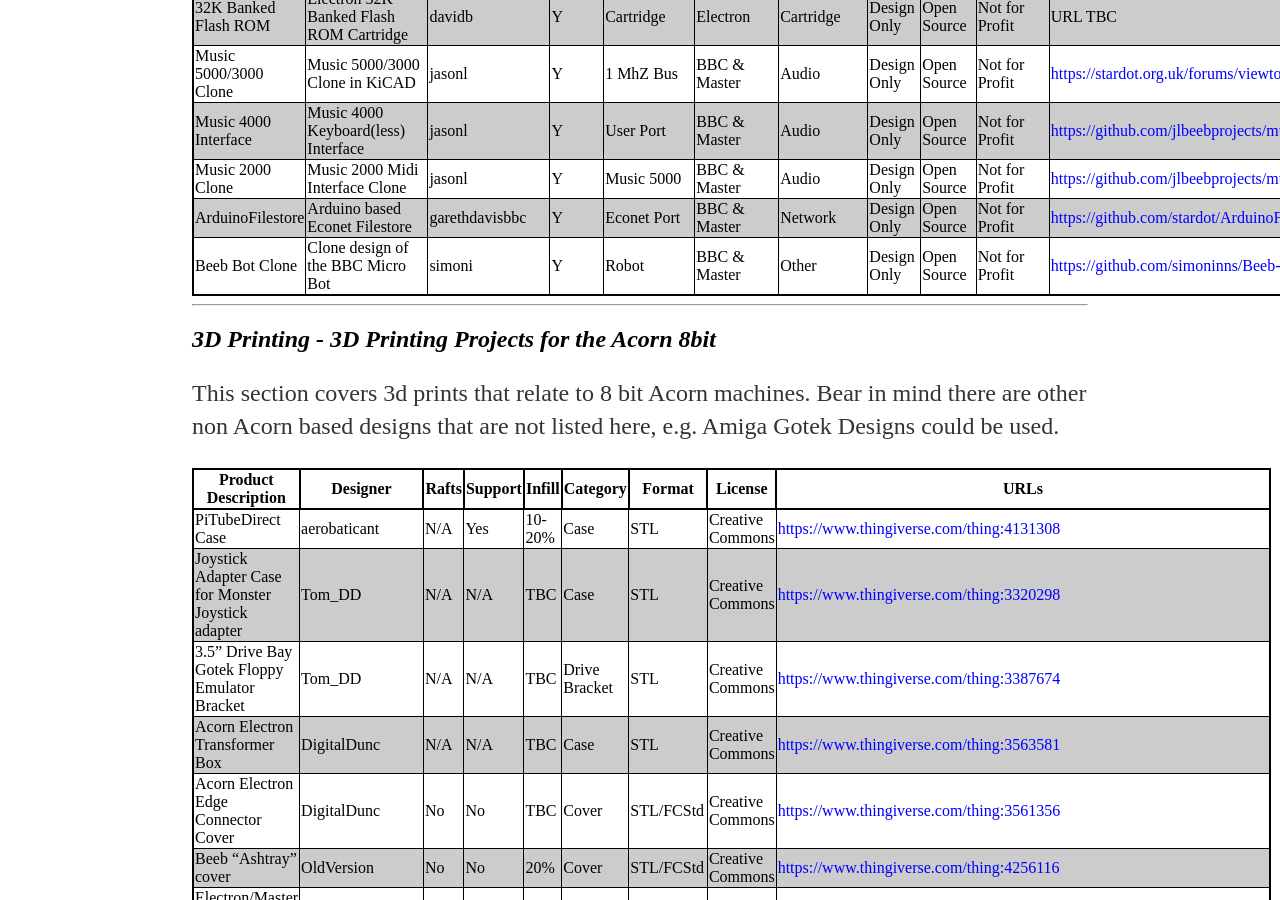
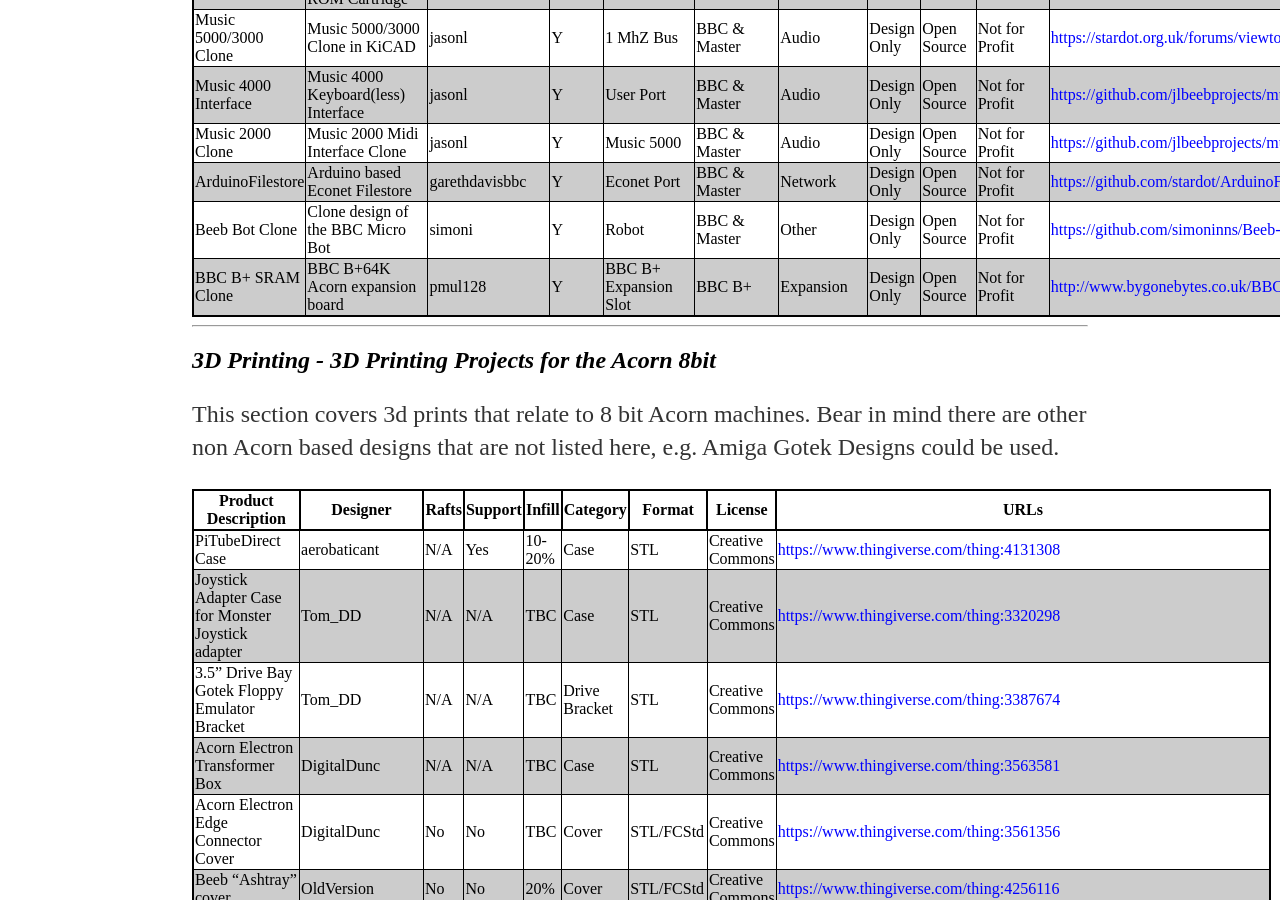
Before and after one commit to elminster/elminster.github.io, a Jekyll site: the page built from hardware.md, in a window 1280 px wide and 900 px high, scrolled down 10240 px. Built offline with Jekyll 4.4.1, drawn with Linux system fonts in a browser that asks for light colours; some of the changed text lies outside the part shown.

Commit message:
Added pmul128 BBC B+ SRMAN

```diff
--- a/hardware.md
+++ b/hardware.md
@@ -153,7 +153,7 @@
 
 ## _**Hardware System Integration Software**_
 
-| Product | ------Description------ | Designers | Active | Connection | Compatible | Category | Built | License | Org_Type | URLs |
+| Product | Description | Designers | Active | Connection | Compatible | Category | Built | License | Org_Type | URLs |
 |---------|-------------|-----------|--------|------------|------------|----------|-------|---------|----------|------|
 | PiTube | RPi Software + 5v Step down design to turn RPi into a CoPro | Hoglet/BigEd | Y | N/A | ALL *E | CoPro | Custom | Open Source | Not for Profit | <https://github.com/hoglet67/PiTubeDirect> |
 | UPURS | The main software for the UPURS system. Also requires a user port serial cable and the correct USB Serial dongle. | MartinB | Y | User Port | All *E | Comms | Custom | Open Source | Not for Profit | <http://www.retro-kit.co.uk/UPURS/> |
@@ -213,6 +213,8 @@
 | Music 2000 Clone | Music 2000 Midi Interface Clone  | jasonl | Y | Music 5000 | BBC & Master | Audio| Design Only | Open Source | Not for Profit | <https://github.com/jlbeebprojects/music2xxx> |
 | ArduinoFilestore | Arduino based Econet Filestore  | garethdavisbbc | Y | Econet Port | BBC & Master | Network | Design Only | Open Source | Not for Profit | <https://github.com/stardot/ArduinoFilestore> |
 | Beeb Bot Clone | Clone design of the BBC Micro Bot  | simoni | Y | Robot | BBC & Master | Other | Design Only | Open Source | Not for Profit | <https://github.com/simoninns/Beeb-Bot/wiki> |
+| BBC B+ SRAM Clone| BBC B+64K Acorn expansion board  | pmul128 | Y | BBC B+ Expansion Slot | BBC B+| Expansion| Design Only | Open Source | Not for Profit | <http://www.bygonebytes.co.uk/BBCBPlus_SRAM.html> |
+
 
 ***
 
```
Also changed, not shown: other parts of hardware.md (+1 -1 lines).
